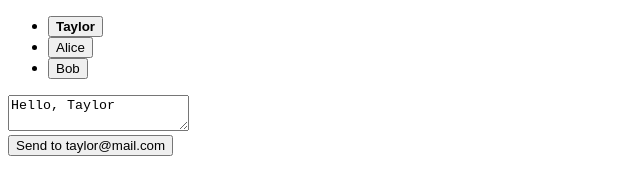
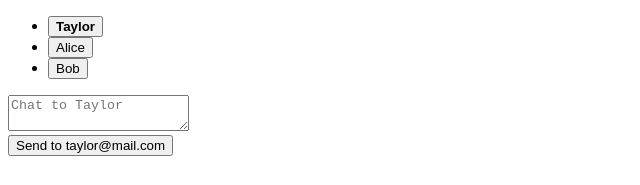
Before and after one commit to vladislav0sidorov/Solution-for-university, a React (Vite) app: page / in a window 1280 px wide. Shown: the top 185 px of the page, without its empty margins (0-640 px from the left). Built offline with nearby package versions, Linux system fonts and the light colour scheme.

Commit message:
3_5_1 Dispatch actions from event handlers

```diff
--- a/src/App.tsx
+++ b/src/App.tsx
@@ -1,18 +1,20 @@
-//  3_5_2  Implement useReducer from scratch
+// 3_5_1 Dispatch actions from event handlers
 /*
-  В предыдущих примерах вы импортировали хук useReducer из React. В этот раз вам предстоит реализовать хук useReducer самостоятельно! Вот заглушка для начала работы. Он не должен занимать более 10 строк кода.
+  В настоящее время обработчики событий в ContactList и Chat имеют комментарии // TODO. Именно поэтому ввод текста не работает, а нажатие на кнопки не изменяет выбранного получателя.
 
-  Чтобы проверить свои изменения, попробуйте ввести текст в поле ввода или выбрать контакт.
+  Замените эти два // TODO на код для dispatch соответствующих действий. Чтобы увидеть ожидаемую форму и тип действий, проверьте reducer в messengerReducer.js. Reducer уже написан, поэтому вам не придется его изменять. Вам нужно только диспетчеризировать действия в ContactList и Chat.
+
+  PS. Не стоит искать смысла в этом приложении. Последнее отправленное сообщение хранится в состоянии и нигде не отображается.
 */
 
-import { useReducer } from './MyReact'
+import { useReducer } from 'react'
 import Chat from './Chat'
 import ContactList from './ContactList'
 import { initialState, messengerReducer } from './messengerReducer'
 
 export default function Messenger() {
   const [state, dispatch] = useReducer(messengerReducer, initialState)
-  const message = state.messages[state.selectedId]
+  const message = state.message
   const contact = contacts.find(c => c.id === state.selectedId)!
   return (
     <div>
--- a/src/Chat.tsx
+++ b/src/Chat.tsx
@@ -1,7 +1,10 @@
+import { useState } from 'react'
 import { Action } from './messengerReducer'
 import { Contact } from './App'
 
-export default function Chat({ contact, message, dispatch }: { contact: Contact; message: string; dispatch: (action: Action) => void }) {
+import { Dispatch } from 'react'
+
+export default function Chat({ contact, message, dispatch }: { contact: Contact; message: string; dispatch: Dispatch<Action> }) {
   return (
     <section className="chat">
       <textarea
@@ -17,9 +20,9 @@ export default function Chat({ contact, message, dispatch }: { contact: Contact;
       <br />
       <button
         onClick={() => {
-          alert(`Sending "${message}" to ${contact.email}`)
           dispatch({
-            type: 'sent_message'
+            type: 'sent_message',
+            message
           })
         }}
       >
--- a/src/ContactList.tsx
+++ b/src/ContactList.tsx
@@ -22,6 +22,7 @@ export default function ContactList({
                   contactId: contact.id
                 })
               }}
+              className={contact.id === selectedId ? 'selected' : ''}
             >
               {selectedId === contact.id ? <b>{contact.name}</b> : contact.name}
             </button>
```
